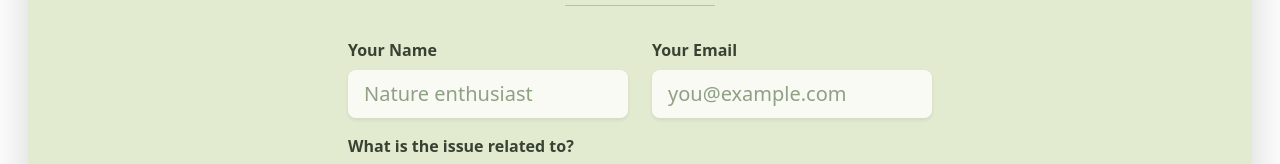
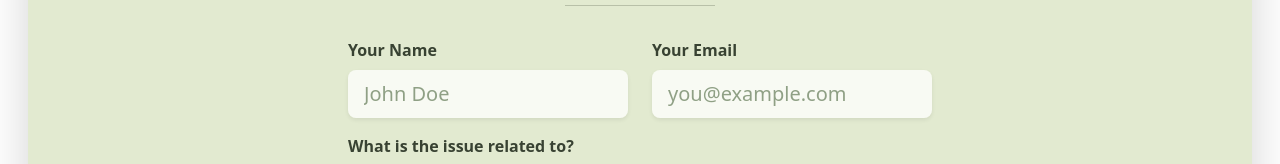
Before and after one commit to maddyhem/FIT5032Assignment-MH, a Vue app: page /sendemail in a window 1280 px wide. Shown: the part 202-366 px from the top of the page. Built offline with nearby package versions, Linux system fonts and the light colour scheme; no server answers.

Commit message:
api key issues

```diff
--- a/src/views/FindOpShops.vue
+++ b/src/views/FindOpShops.vue
@@ -79,7 +79,7 @@ import MapboxGeocoder from '@mapbox/mapbox-gl-geocoder';
 import 'mapbox-gl/dist/mapbox-gl.css';
 import '@mapbox/mapbox-gl-geocoder/dist/mapbox-gl-geocoder.css';
 
-mapboxgl.accessToken = import.meta.env.MAPBOX_ACCESS_TOKEN;
+mapboxgl.accessToken = import.meta.env.VITE_MAPBOX_ACCESS_TOKEN;
 
 const mapContainer = ref(null);
 const geocoderContainer = ref(null);
@@ -224,7 +224,7 @@ const findMyLocation = () => {
 
 onMounted(() => {
   // Set the access token securely from your configuration variable
-  mapboxgl.accessToken = import.meta.env.MAPBOX_ACCESS_TOKEN || 'pk.eyJ1IjoibWhlbTEiLCJhIjoiY212bm9mam4yMGoxaTJ6cTZ1cm5maHR1dyJ9.oRRTrgeb5ABxHtWHayUg_g';
+  mapboxgl.accessToken = import.meta.env.VITE_MAPBOX_ACCESS_TOKEN;
 
   // 1. Initialize the baseline Map with hardcoded numerical coordinates
   map = new mapboxgl.Map({
--- a/src/views/SendEmailView.vue
+++ b/src/views/SendEmailView.vue
@@ -24,7 +24,7 @@
                                 v-model="reportData.name"
                                 type="text"
                                 class="form-control form-control-lg border-0 shadow-sm custom-input"
-                                placeholder="Nature enthusiast"
+                                placeholder="John Doe"
                                 required
                             />
                         </div>
```
